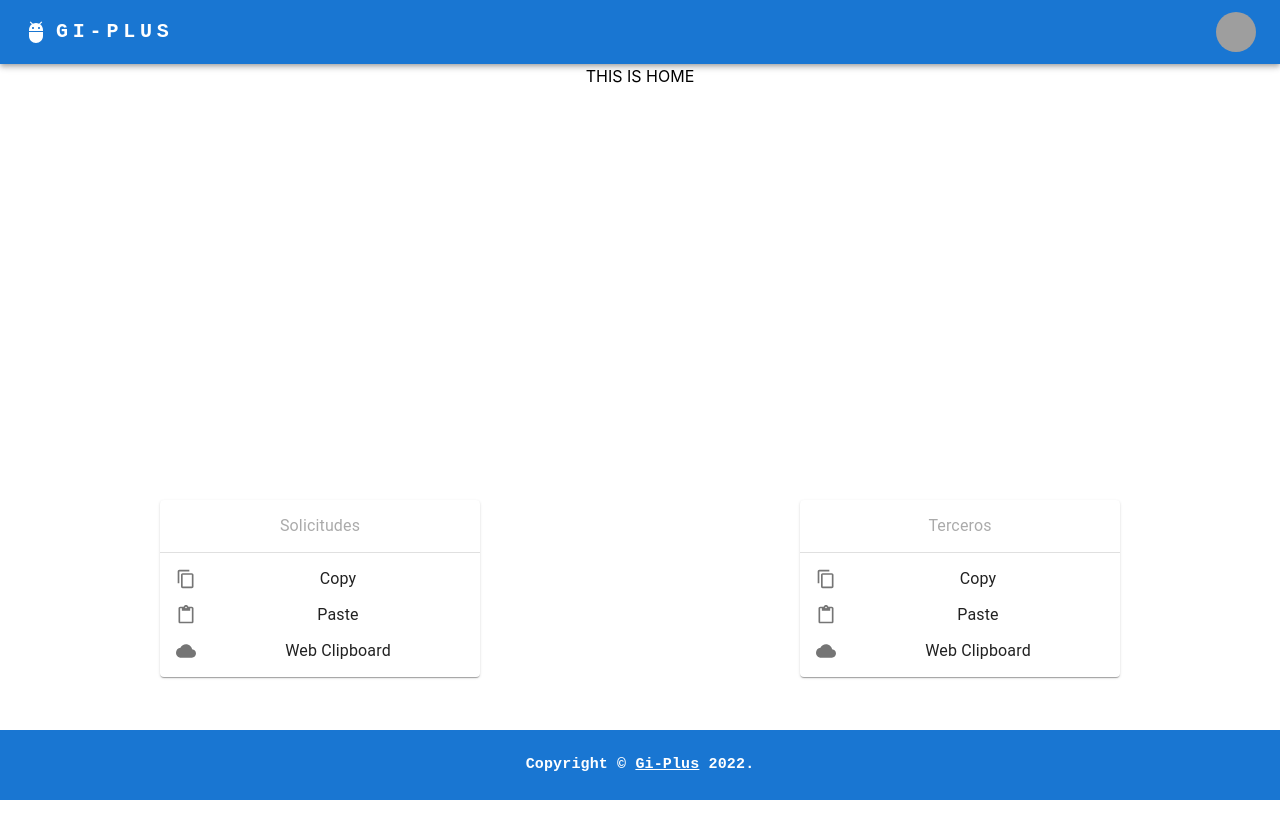
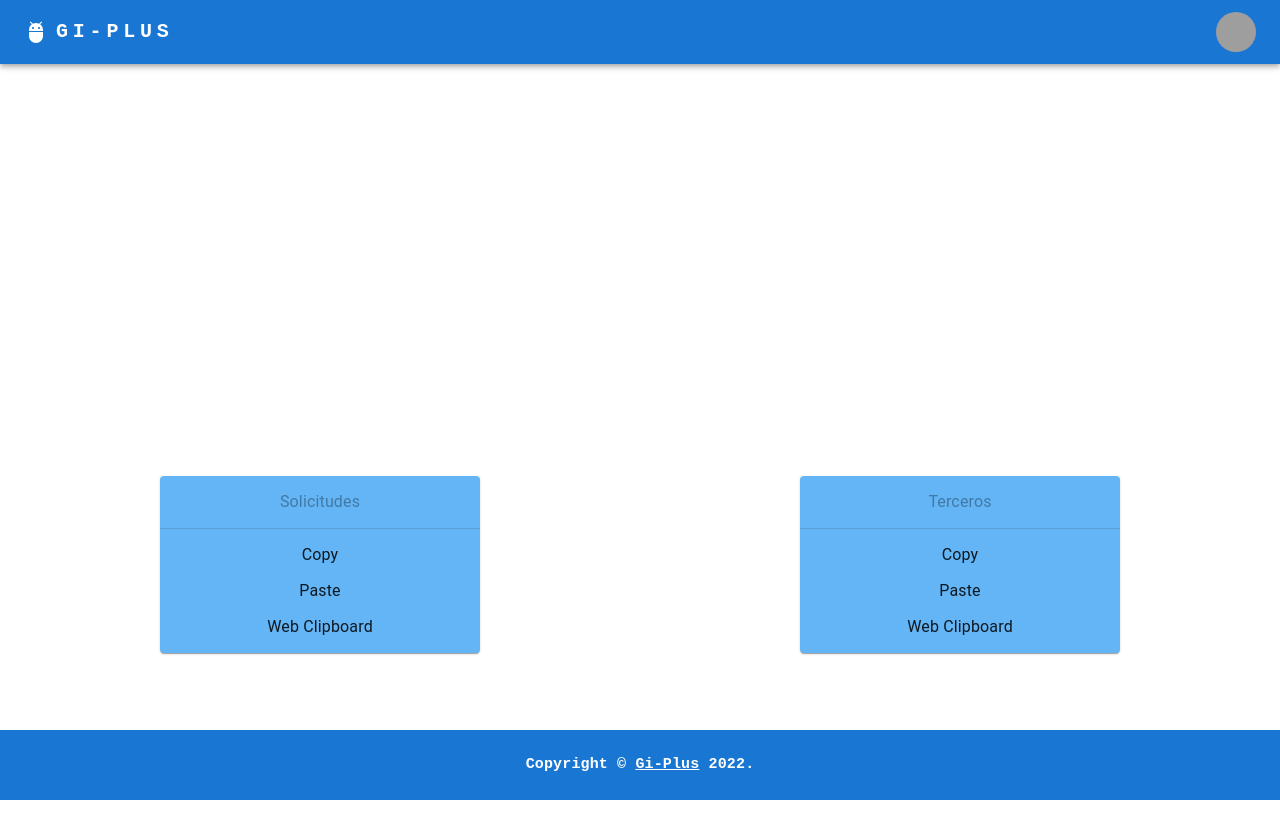
Before and after one commit to joyel124/gi-plus, a React (Create React App) app: page /home in a window 1280 px wide. Shown: the top 838 px of the page. Built offline with nearby package versions, Linux system fonts and the light colour scheme; grey boxes are pictures that could not be loaded; what @mui/x-data-grid-generator would draw is missing.

Commit message:
feat: Changed login design and home color

```diff
--- a/package.json
+++ b/package.json
@@ -36,6 +36,7 @@
     "react-helmet-async": "^1.3.0",
     "react-router-dom": "^6.4.1",
     "react-scripts": "5.0.1",
+    "react-typical": "^0.1.3",
     "styled-components": "^5.3.6",
     "web-vitals": "^2.1.4"
   },
--- /dev/null
+++ b/src/components/Design/index.css
@@ -0,0 +1,10 @@
+.design{
+  display: grid;
+  height: auto;
+  margin: 0;
+  place-content: center;
+}
+.typical{
+    color:rgba(0, 0, 0, 0.87);
+    font-size: 25px
+}
--- /dev/null
+++ b/src/components/Design/index.js
@@ -0,0 +1,25 @@
+import React from "react";
+import "./index.css";
+import Typical from "react-typical";
+
+export default function Design() {
+  return (
+    <div className="design">
+      <Typical
+        className="typical"
+        steps={[
+          "Welcome to",
+          2000,
+          "Gi Plus",
+          2000,
+          "The best app",
+          2000,
+          "to manage your business",
+          2000,
+        ]}
+        loop={Infinity}
+        wrapper="span"
+      />
+    </div>
+  );
+}
--- a/src/components/Menu/A/index.js
+++ b/src/components/Menu/A/index.js
@@ -4,37 +4,31 @@ import Paper from "@mui/material/Paper";
 import MenuList from "@mui/material/MenuList";
 import MenuItem from "@mui/material/MenuItem";
 import ListItemText from "@mui/material/ListItemText";
-import ListItemIcon from "@mui/material/ListItemIcon";
-import Typography from "@mui/material/Typography";
-import ContentCut from "@mui/icons-material/ContentCut";
-import ContentCopy from "@mui/icons-material/ContentCopy";
-import ContentPaste from "@mui/icons-material/ContentPaste";
-import Cloud from "@mui/icons-material/Cloud";
+import { blue } from "@mui/material/colors";
+
+const primary = blue[300];
 
 export default function IconMenuA() {
   return (
-    <Paper sx={{ width: 320, maxWidth: "100%" }}>
+    <Paper
+      sx={{
+        width: 320,
+        maxWidth: "100%",
+        backgroundColor: primary,
+      }}
+    >
       <MenuList>
         <MenuItem disabled={true}>
           <ListItemText>Solicitudes</ListItemText>
         </MenuItem>
         <Divider />
         <MenuItem>
-          <ListItemIcon>
-            <ContentCopy fontSize="small" />
-          </ListItemIcon>
           <ListItemText>Copy</ListItemText>
         </MenuItem>
         <MenuItem>
-          <ListItemIcon>
-            <ContentPaste fontSize="small" />
-          </ListItemIcon>
           <ListItemText>Paste</ListItemText>
         </MenuItem>
         <MenuItem>
-          <ListItemIcon>
-            <Cloud fontSize="small" />
-          </ListItemIcon>
           <ListItemText>Web Clipboard</ListItemText>
         </MenuItem>
       </MenuList>
--- a/src/components/Menu/B/index.js
+++ b/src/components/Menu/B/index.js
@@ -4,37 +4,25 @@ import Paper from "@mui/material/Paper";
 import MenuList from "@mui/material/MenuList";
 import MenuItem from "@mui/material/MenuItem";
 import ListItemText from "@mui/material/ListItemText";
-import ListItemIcon from "@mui/material/ListItemIcon";
-import Typography from "@mui/material/Typography";
-import ContentCut from "@mui/icons-material/ContentCut";
-import ContentCopy from "@mui/icons-material/ContentCopy";
-import ContentPaste from "@mui/icons-material/ContentPaste";
-import Cloud from "@mui/icons-material/Cloud";
+import { blue } from "@mui/material/colors";
+
+const primary = blue[300];
 
 export default function IconMenuB() {
   return (
-    <Paper sx={{ width: 320, maxWidth: "100%" }}>
+    <Paper sx={{ width: 320, maxWidth: "100%", backgroundColor: primary }}>
       <MenuList>
         <MenuItem disabled={true}>
           <ListItemText>Terceros</ListItemText>
         </MenuItem>
         <Divider />
         <MenuItem>
-          <ListItemIcon>
-            <ContentCopy fontSize="small" />
-          </ListItemIcon>
           <ListItemText>Copy</ListItemText>
         </MenuItem>
         <MenuItem>
-          <ListItemIcon>
-            <ContentPaste fontSize="small" />
-          </ListItemIcon>
           <ListItemText>Paste</ListItemText>
         </MenuItem>
         <MenuItem>
-          <ListItemIcon>
-            <Cloud fontSize="small" />
-          </ListItemIcon>
           <ListItemText>Web Clipboard</ListItemText>
         </MenuItem>
       </MenuList>
--- a/src/pages/Home/index.js
+++ b/src/pages/Home/index.js
@@ -9,7 +9,6 @@ export default function Home() {
   return (
     <>
       <Header></Header>
-      <h1 className="">THIS IS HOME</h1>
       <Grid container spacing={0} columns={{ xs: 8, sm: 16 }} minHeight={1000}>
         <Grid xs={8} display="flex" justifyContent="center" alignItems="center">
           <IconMenuA />
--- a/src/pages/Login/index.js
+++ b/src/pages/Login/index.js
@@ -11,11 +11,13 @@ import Box from "@mui/material/Box";
 import LockOutlinedIcon from "@mui/icons-material/LockOutlined";
 import Typography from "@mui/material/Typography";
 import Container from "@mui/material/Container";
+import Paper from "@mui/material/Paper";
 import { createTheme, ThemeProvider } from "@mui/material/styles";
 import { useNavigate } from "react-router-dom";
 import AuthContext from "../../context/AuthProvider";
 import { useRef, useState, useEffect, useContext } from "react";
 import axios from "../../api/axios";
+import Design from "../../components/Design";
 const LOGIN_URL = "/signin";
 
 function Copyright(props) {
@@ -100,7 +102,7 @@ export default function SignIn() {
   };
   return (
     <ThemeProvider theme={theme}>
-      <Container component="main" maxWidth="xs">
+      <Grid container component="main" sx={{ height: "100vh" }}>
         <CssBaseline />
         {success ? (
           <section>
@@ -112,8 +114,36 @@ export default function SignIn() {
           </section>
         ) : (
           <>
+            <Grid
+              item
+              xs={false}
+              sm={4}
+              md={7}
+              sx={{
+                backgroundImage:
+                  "url(https://www.elindependiente.com/wp-content/uploads/2017/07/blockchain-p.gif)",
+                backgroundRepeat: "no-repeat",
+                backgroundColor: (t) =>
+                  t.palette.mode === "light"
+                    ? t.palette.grey[50]
+                    : t.palette.grey[900],
+                backgroundSize: "cover",
+                backgroundPosition: "center",
+              }}
+            />
+            <Grid
+              item
+              xs={12}
+              sm={8}
+              md={5}
+              component={Paper}
+              elevation={6}
+              square
+            >
               <Box
                 sx={{
+                  my: 8,
+                  mx: 4,
                   marginTop: 8,
                   display: "flex",
                   flexDirection: "column",
@@ -130,6 +160,7 @@ export default function SignIn() {
                 >
                   {errMsg}
                 </p>
+                <Design />
                 <Typography component="h1" variant="h5">
                   Sign in
                 </Typography>
@@ -179,7 +210,11 @@ export default function SignIn() {
                   </Button>
                   <Grid container justifyContent="center">
                     <Grid item xs>
-                    <Link href="password-reset" variant="body2" target="_blank">
+                      <Link
+                        href="password-reset"
+                        variant="body2"
+                        target="_blank"
+                      >
                         Forgot password?
                       </Link>
                     </Grid>
@@ -192,9 +227,10 @@ export default function SignIn() {
                 </Box>
               </Box>
               <Copyright sx={{ mt: 8, mb: 4 }} />
+            </Grid>
           </>
         )}
-      </Container>
+      </Grid>
     </ThemeProvider>
   );
 }
```
Also changed, not shown: 1 other file (tests, documents, lock files or other folders). Lines whose indentation alone changed are shown as unchanged.
